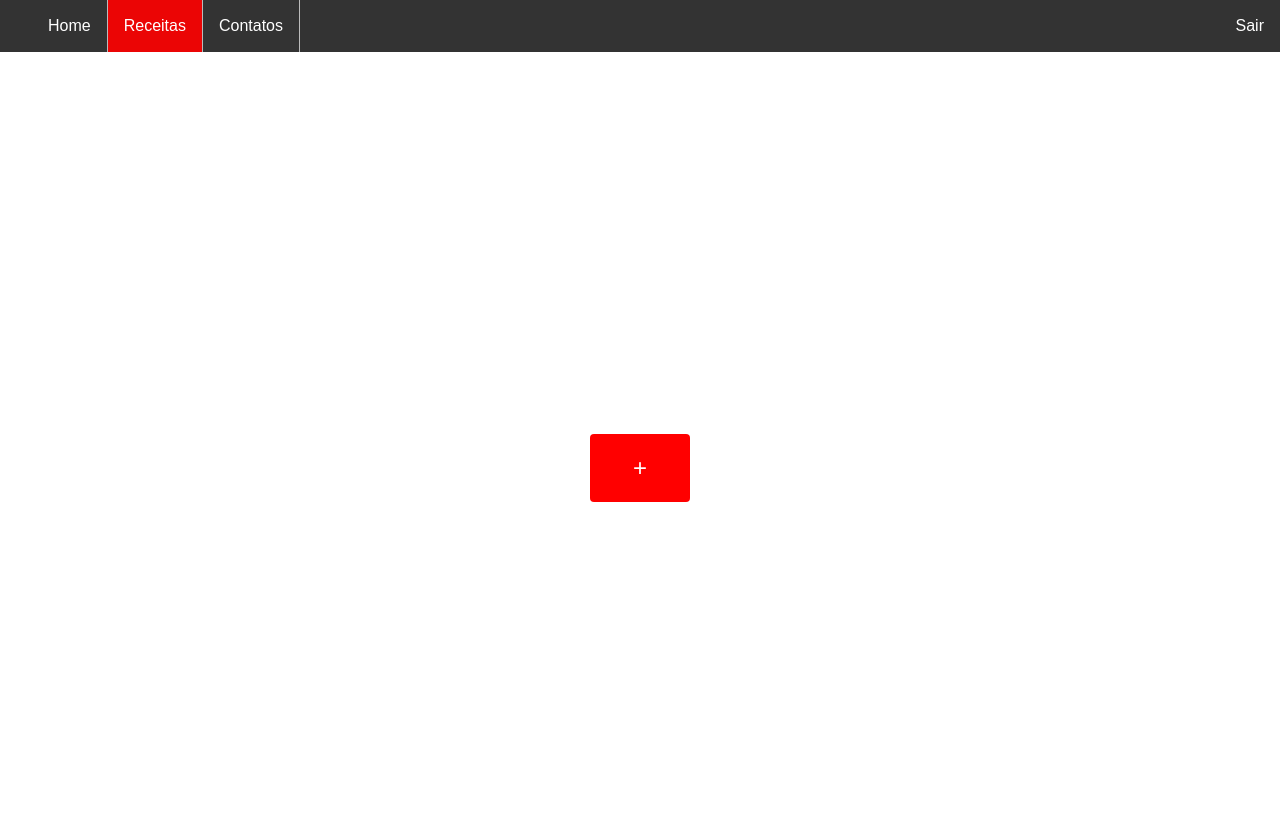
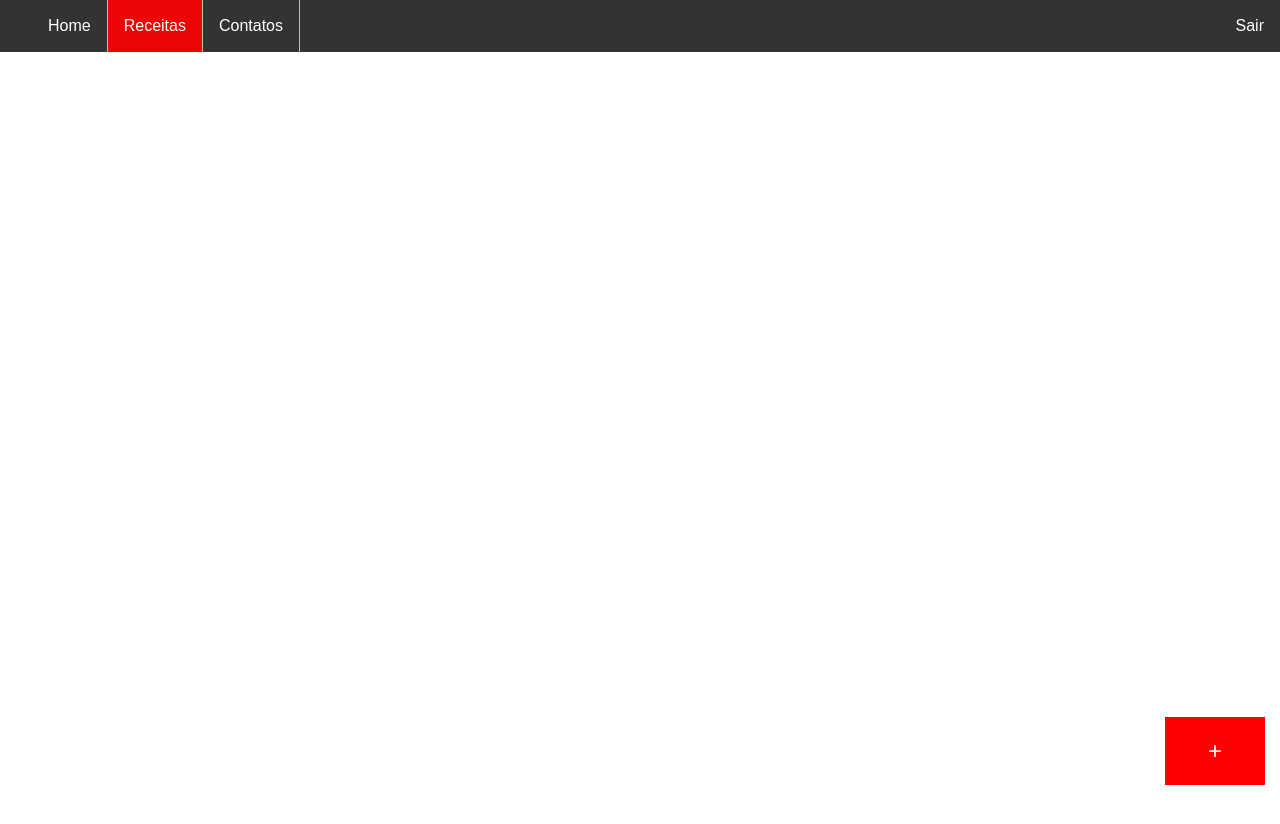
Before and after one commit to LuisinhoChavoso/gourmetiza, a React (Create React App) app: page /teste in a window 1280 px wide. Shown: the top 824 px of the page. Built offline with nearby package versions, Linux system fonts and the light colour scheme.

Commit message:
alteração

```diff
--- a/src/Teste/teste.js
+++ b/src/Teste/teste.js
@@ -1,9 +1,9 @@
-import React, {useState} from "react"
+import React, { useState } from "react";
 import { Helmet } from "react-helmet";
 import "bootstrap/dist/css/bootstrap.min.css";
 import swal from "sweetalert";
 import { auth } from "../config";
-import "../Contatos/contatos.css"
+import "../Contatos/contatos.css";
 import styled from "styled-components";
 import { Modal } from "../components/Modal";
 import { GlobalStyle } from "../globalStyle";
@@ -15,20 +15,21 @@ const Container = styled.div`
   height: 100vh;
 `;
 const Button = styled.button`
-min-width:100px;
-padding:16px 32px;
-border-radius:4px;
+  min-width: 100px;
+  padding: 16px 32px;
   border: none;
-background: #FF0000;
-color: #FFF;
-font-size:24px;
-cursor:pointer;
+  background: #ff0000;
+  color: #fff;
+  font-size: 24px;
+  cursor: pointer;
+  position: fixed;
+  right: 15px;
+  bottom: 15px;
 `;
 
 const titulo = "Contatos";
 
 function Teste() {
-
   const signOut = () => {
     auth
       .signOut()
@@ -53,11 +54,11 @@ function Teste() {
         });
       });
   };
-  const [showModal, setShowModal] = useState(false)
+  const [showModal, setShowModal] = useState(false);
 
   const openModal = () => {
-      setShowModal(prev => !prev)
-  }
+    setShowModal((prev) => !prev);
+  };
 
   return (
     <>
@@ -65,13 +66,18 @@ function Teste() {
         <title>{titulo}</title>
       </Helmet>
       <ul>
-
         <li>
           <a href=".\home"> Home </a>
         </li>
         <li>
-          <a style={{ textDecoration: "none", color: "white" }}
-            class="active" href=".\teste"> Receitas </a>
+          <a
+            style={{ textDecoration: "none", color: "white" }}
+            class="active"
+            href=".\teste"
+          >
+            {" "}
+            Receitas{" "}
+          </a>
         </li>
         <li>
           <a href=".\Contatos"> Contatos </a>
@@ -82,13 +88,12 @@ function Teste() {
       </ul>
 
       <Container>
-            <Button onClick={openModal}>
+        <Button style={{}} onClick={openModal}>
           +
         </Button>
-            <Modal showModal={showModal} setShowModal={setShowModal}/>
-            <GlobalStyle/>
+        <Modal showModal={showModal} setShowModal={setShowModal} />
+        <GlobalStyle />
       </Container>
-
     </>
   );
 }
```
Lines whose indentation alone changed are shown as unchanged.
